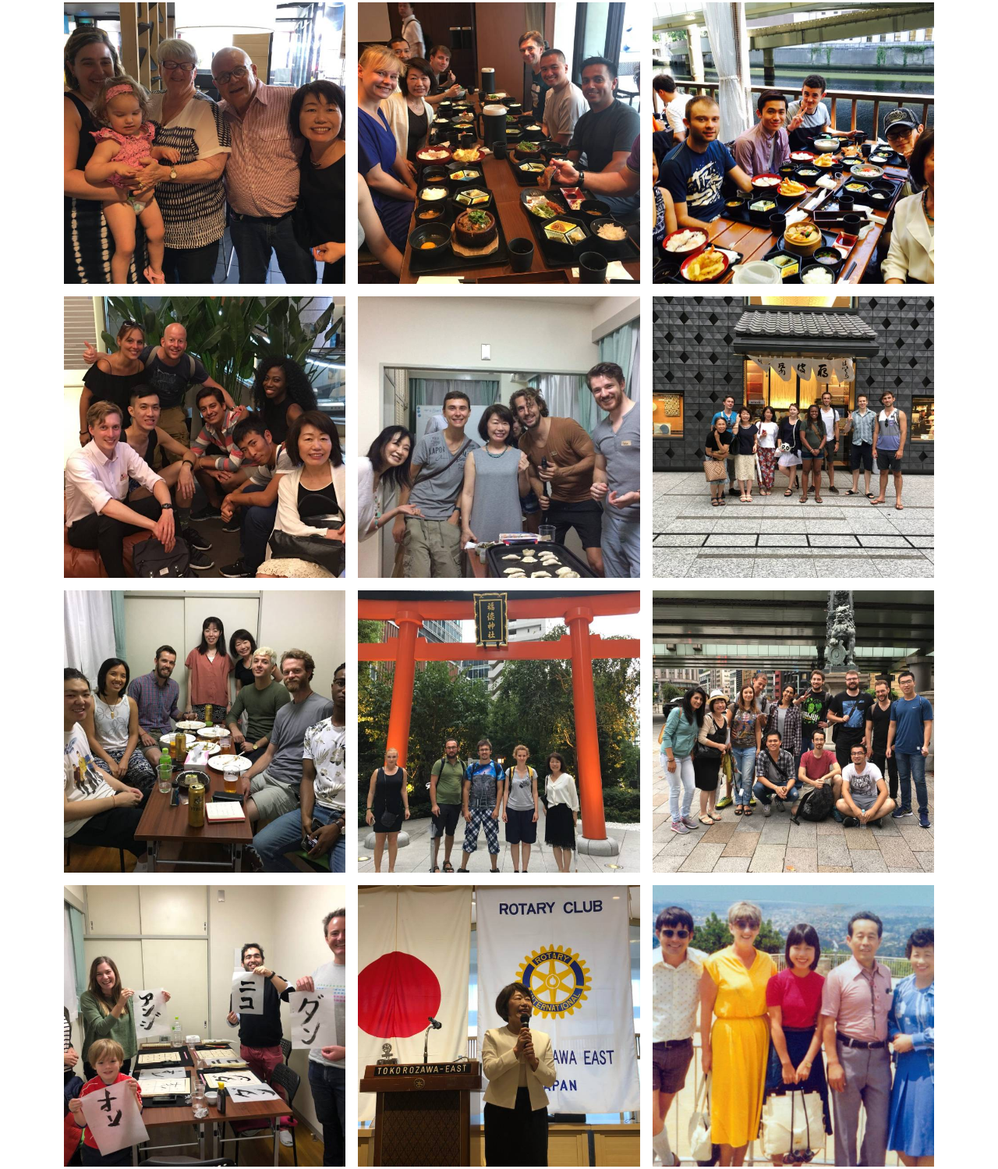
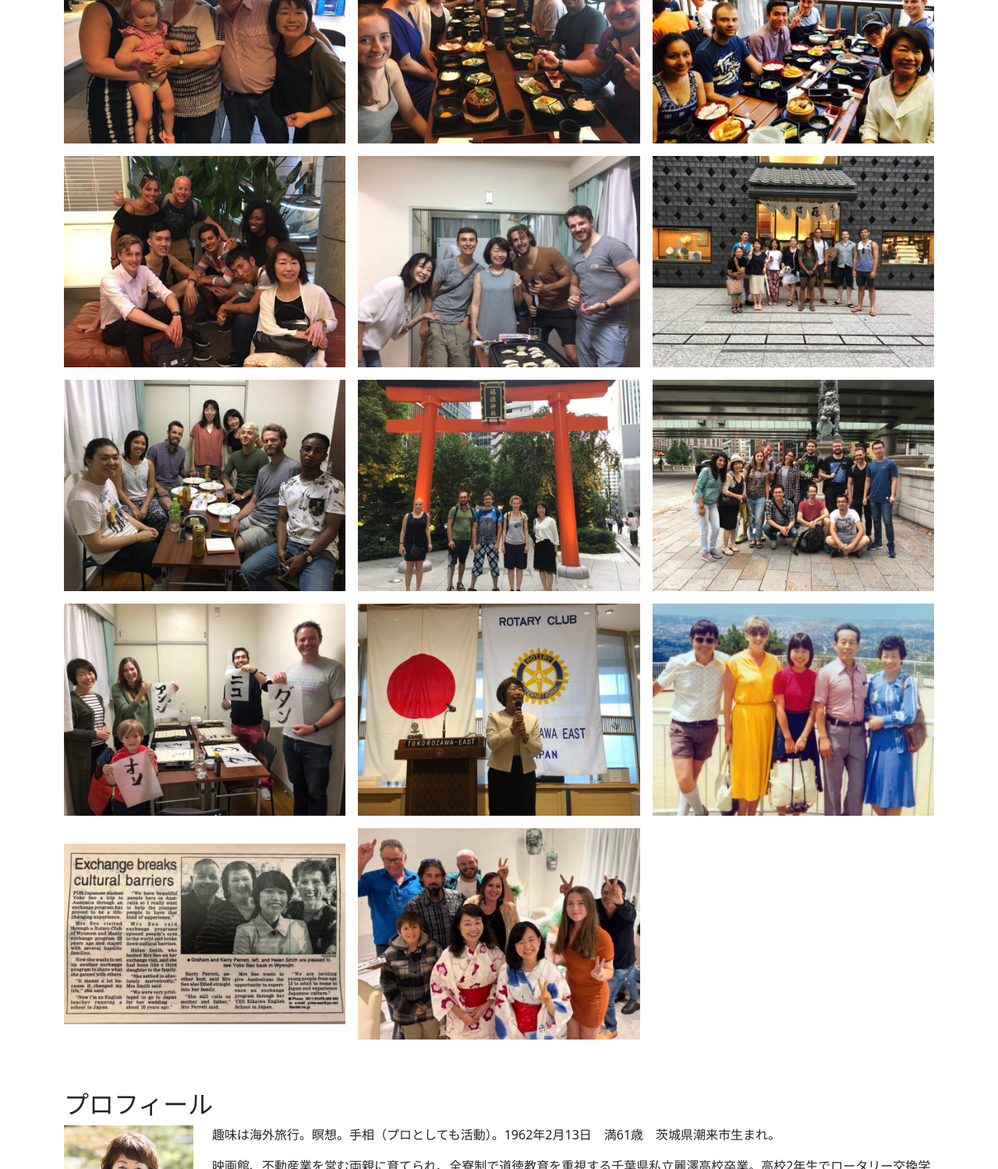
Before and after one commit to yokoseo/yokoseo.github.io, a plain HTML site: page index.html in a window 1280 px wide. Shown: the part 779-2278 px from the top of the page at 78% size. Drawn offline with nearby package versions, Linux system fonts and the light colour scheme.

Commit message:
fix images : "photo" css class aspect ratio 1/1 was causing a display issue

```diff
--- a/index.html
+++ b/index.html
@@ -13,10 +13,6 @@
     <style>
       h2 {
         margin-top: 2em;
-      }
-      .photo {
-        aspect-ratio: 1 / 1; /* Ensures square images */
-        object-fit: cover; /* Ensures images fit nicely */
       }
       th {
         white-space: nowrap; /* Prevents text from wrapping */
@@ -77,119 +73,119 @@
             <img
               src="images/calligraphy-842x632.jpg"
               alt=""
-              class="img-fluid photo"
+              class="img-fluid"
             />
           </div>
           <div class="col-12 col-sm-6 col-md-4">
             <img
               src="images/visit-to-itako-city-842x632.jpg"
               alt=""
-              class="img-fluid photo"
+              class="img-fluid"
             />
           </div>
           <div class="col-12 col-sm-6 col-md-4">
             <img
               src="images/IMG_1005-842x632.jpg"
               alt=""
-              class="img-fluid photo"
+              class="img-fluid"
             />
           </div>
           <div class="col-12 col-sm-6 col-md-4">
             <img
               src="images/IMG_2076-842x632.jpg"
               alt=""
-              class="img-fluid photo"
+              class="img-fluid"
             />
           </div>
           <div class="col-12 col-sm-6 col-md-4">
             <img
               src="images/japanese-meal-with-tourists-842x632.jpg"
               alt=""
-              class="img-fluid photo"
+              class="img-fluid"
             />
           </div>
           <div class="col-12 col-sm-6 col-md-4">
             <img
               src="images/IMG_3082-842x632.jpg"
               alt=""
-              class="img-fluid photo"
+              class="img-fluid"
             />
           </div>
           <div class="col-12 col-sm-6 col-md-4">
             <img
               src="images/IMG_3141-842x632.jpg"
               alt=""
-              class="img-fluid photo"
+              class="img-fluid"
             />
           </div>
           <div class="col-12 col-sm-6 col-md-4">
             <img
               src="images/IMG_3209-842x632.jpg"
               alt=""
-              class="img-fluid photo"
+              class="img-fluid"
             />
           </div>
           <div class="col-12 col-sm-6 col-md-4">
             <img
               src="images/walking-tour-842x632.jpg"
               alt=""
-              class="img-fluid photo"
+              class="img-fluid"
             />
           </div>
           <div class="col-12 col-sm-6 col-md-4">
             <img
               src="images/IMG_3560-842x632.jpg"
               alt=""
-              class="img-fluid photo"
+              class="img-fluid"
             />
           </div>
           <div class="col-12 col-sm-6 col-md-4">
             <img
               src="images/IMG_3676-842x632.jpg"
               alt=""
-              class="img-fluid photo"
+              class="img-fluid"
             />
           </div>
           <div class="col-12 col-sm-6 col-md-4">
             <img
               src="images/walking-tour-2-842x632.jpg"
               alt=""
-              class="img-fluid photo"
+              class="img-fluid"
             />
           </div>
           <div class="col-12 col-sm-6 col-md-4">
             <img
               src="images/IMG_4309-842x632.jpg"
               alt=""
-              class="img-fluid photo"
+              class="img-fluid"
             />
           </div>
           <div class="col-12 col-sm-6 col-md-4">
             <img
               src="images/speech-rotary-club-842x632.jpg"
               alt=""
-              class="img-fluid photo"
+              class="img-fluid"
             />
           </div>
           <div class="col-12 col-sm-6 col-md-4">
             <img
               src="images/international-family-842x632.jpg"
               alt=""
-              class="img-fluid photo"
+              class="img-fluid"
             />
           </div>
           <div class="col-12 col-sm-6 col-md-4">
             <img
               src="images/publication-exchange-breaks-cultural-barriers-842x632.png"
               alt=""
-              class="img-fluid photo"
+              class="img-fluid"
             />
           </div>
           <div class="col-12 col-sm-6 col-md-4">
             <img
               src="images/visit-to-australia-842x632.jpg"
               alt=""
-              class="img-fluid photo"
+              class="img-fluid"
             />
           </div>
         </div>
@@ -203,7 +199,7 @@
             <img
               src="images/profile-picture-400x400.jpg"
               alt=""
-              class="img-fluid photo"
+              class="img-fluid"
             />
             <p>瀬尾 洋子（せお ようこ）</p>
           </div>
@@ -287,7 +283,7 @@
             <img
               src="images/companies-worked-for-2048x1144.jpg"
               alt=""
-              class="img-fluid photo"
+              class="img-fluid"
             />
           </div>
         </div>
@@ -301,7 +297,7 @@
             <img
               src="images/media-where-i-was-published-1024x289.jpg"
               alt=""
-              class="img-fluid photo"
+              class="img-fluid"
             />
           </div>
         </div>
```
